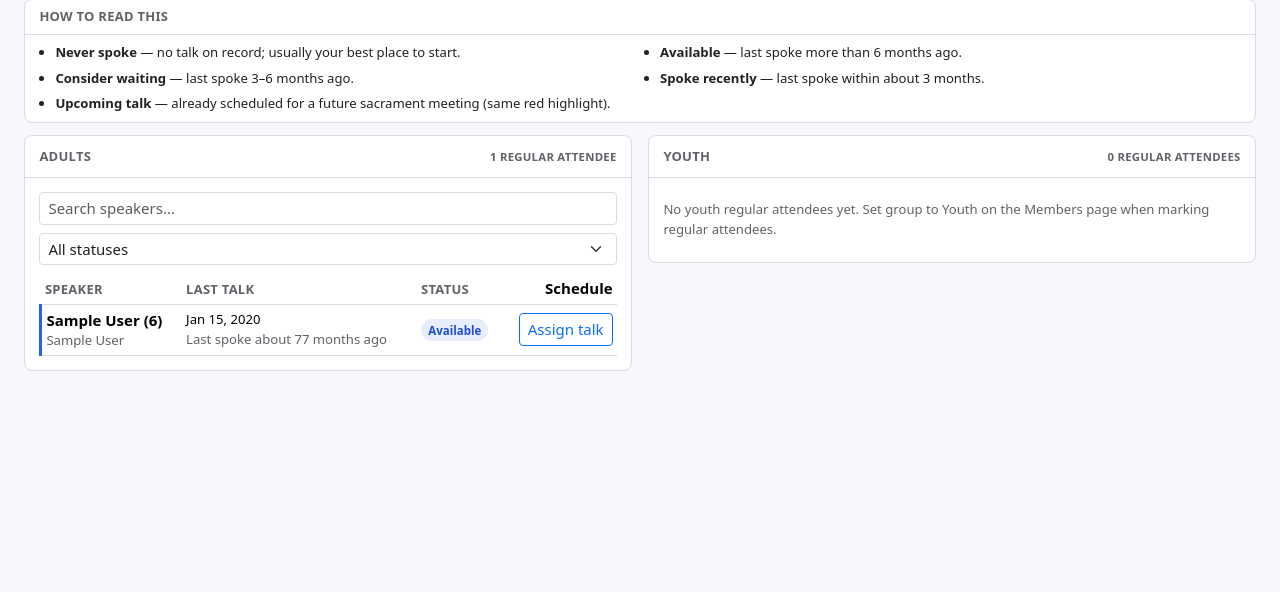
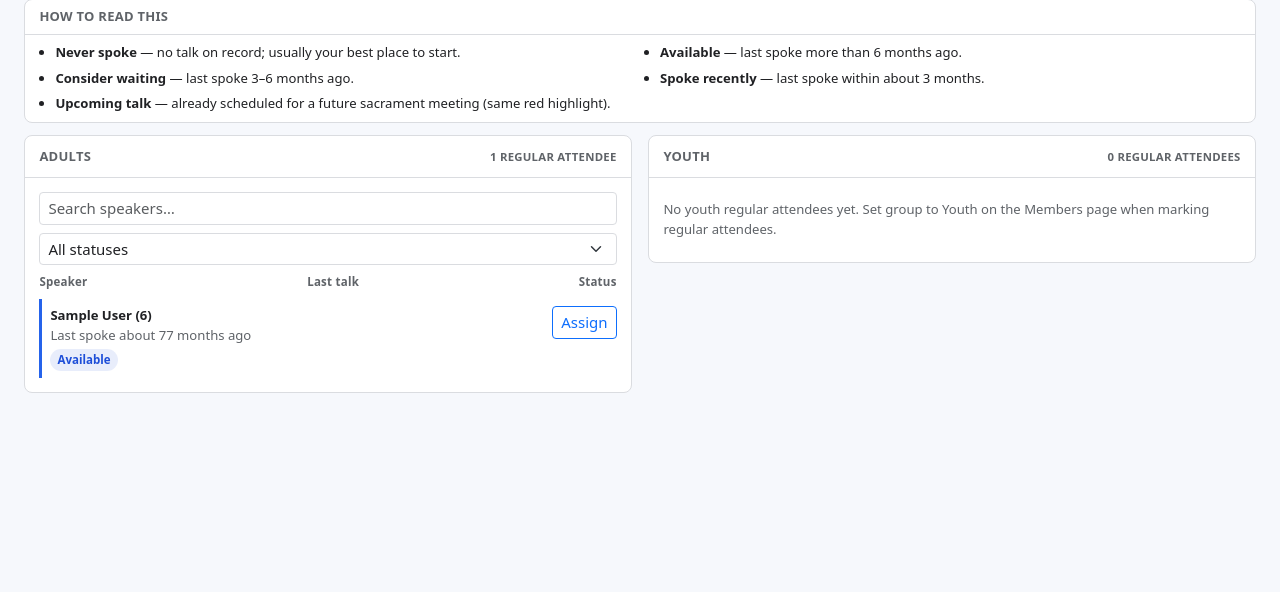
Before and after one commit to alexanderrichhunt-creator/branch-secretary-tool, a Flask app: page /speaker-pool in a window 1280 px wide. Shown: the part 203-795 px from the top of the page. Run offline with Flask 3, Linux system fonts and the light colour scheme; a user stored in the database is signed in; tables that the repository leaves empty hold one stand-in row (values such as "Sample post"); some libraries are stand-ins or nearby versions.

Commit message:
Fix horizontal scroll on speaker pool page.
Use the compact speaker list in side-by-side adult and youth panels and prevent flex overflow so columns fit without sideways scrolling.

Co-authored-by: Cursor <cursoragent@cursor.com>

```diff
--- a/app/static/app.css
+++ b/app/static/app.css
@@ -108,11 +108,13 @@ body {
     display: flex;
     flex-direction: column;
     min-height: 0;
+    min-width: 0;
   }
 
   .speaker-pool-page-layout .panel.h-100 {
     flex: 1 1 auto;
     min-height: 0;
+    min-width: 0;
     display: flex;
     flex-direction: column;
   }
@@ -120,8 +122,21 @@ body {
   .speaker-pool-page-layout .panel-body-scroll {
     flex: 1 1 auto;
     min-height: 0;
+    min-width: 0;
     max-height: none;
+    overflow-x: hidden;
     overflow-y: auto;
+  }
+
+  .speaker-pool-page-layout .speaker-pool-table-wrap {
+    min-width: 0;
+  }
+
+  .speaker-pool-page-layout .speaker-pool-controls .speaker-pool-name-search,
+  .speaker-pool-page-layout .speaker-pool-controls .form-select {
+    flex: 1 1 100%;
+    min-width: 0;
+    width: 100%;
   }
 }
 
@@ -218,6 +233,15 @@ body {
   text-transform: none;
   font-weight: 600;
   color: var(--app-muted);
+  white-space: nowrap;
+}
+
+.speaker-pool-compact-head {
+  min-width: 0;
+}
+
+.speaker-pool-table-wrap {
+  min-width: 0;
 }
 
 .speaker-pool-compact-list .speaker-pool-badge {
--- a/app/templates/partials/speaker_pool_table.html
+++ b/app/templates/partials/speaker_pool_table.html
@@ -21,7 +21,7 @@
       <div class="speaker-pool-filter-empty d-none small muted py-2">No speakers match this filter.</div>
     {% endif %}
     {% if compact %}
-      <div class="speaker-pool-compact-head d-flex justify-content-between align-items-center gap-2 mb-2 pe-5">
+      <div class="speaker-pool-compact-head d-flex justify-content-between align-items-center gap-2 mb-2">
         <button type="button" class="speaker-pool-sortable" data-sort="name" aria-sort="none">
           Speaker<span class="speaker-pool-sort-indicator"></span>
         </button>
--- a/app/templates/speaker_pool.html
+++ b/app/templates/speaker_pool.html
@@ -34,7 +34,7 @@
           <span class="small muted">{{ speaker_pool_adult | length }} regular attendee{% if speaker_pool_adult | length != 1 %}s{% endif %}</span>
         </div>
         <div class="panel-body panel-body-scroll">
-          {% with speaker_pool=speaker_pool_adult, show_schedule=true, schedule_date=schedule_date, assign_in_modal=true, show_controls=true, pool_empty_message='No adult regular attendees yet. Mark adults as regular attendees on the Members page.' %}
+          {% with speaker_pool=speaker_pool_adult, show_schedule=true, schedule_date=schedule_date, assign_in_modal=true, show_controls=true, compact=true, pool_empty_message='No adult regular attendees yet. Mark adults as regular attendees on the Members page.' %}
             {% include 'partials/speaker_pool_table.html' %}
           {% endwith %}
         </div>
@@ -48,7 +48,7 @@
           <span class="small muted">{{ speaker_pool_youth | length }} regular attendee{% if speaker_pool_youth | length != 1 %}s{% endif %}</span>
         </div>
         <div class="panel-body panel-body-scroll">
-          {% with speaker_pool=speaker_pool_youth, show_schedule=true, schedule_date=schedule_date, assign_in_modal=true, show_controls=true, pool_empty_message='No youth regular attendees yet. Set group to Youth on the Members page when marking regular attendees.' %}
+          {% with speaker_pool=speaker_pool_youth, show_schedule=true, schedule_date=schedule_date, assign_in_modal=true, show_controls=true, compact=true, pool_empty_message='No youth regular attendees yet. Set group to Youth on the Members page when marking regular attendees.' %}
             {% include 'partials/speaker_pool_table.html' %}
           {% endwith %}
         </div>
```
